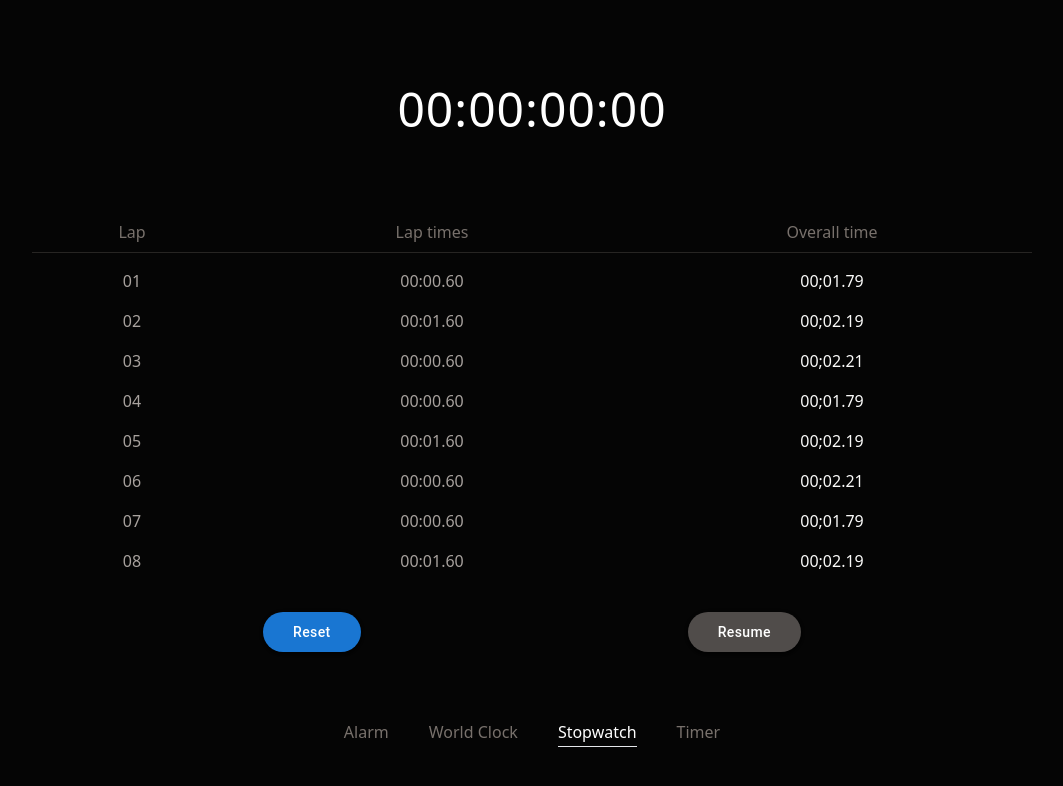
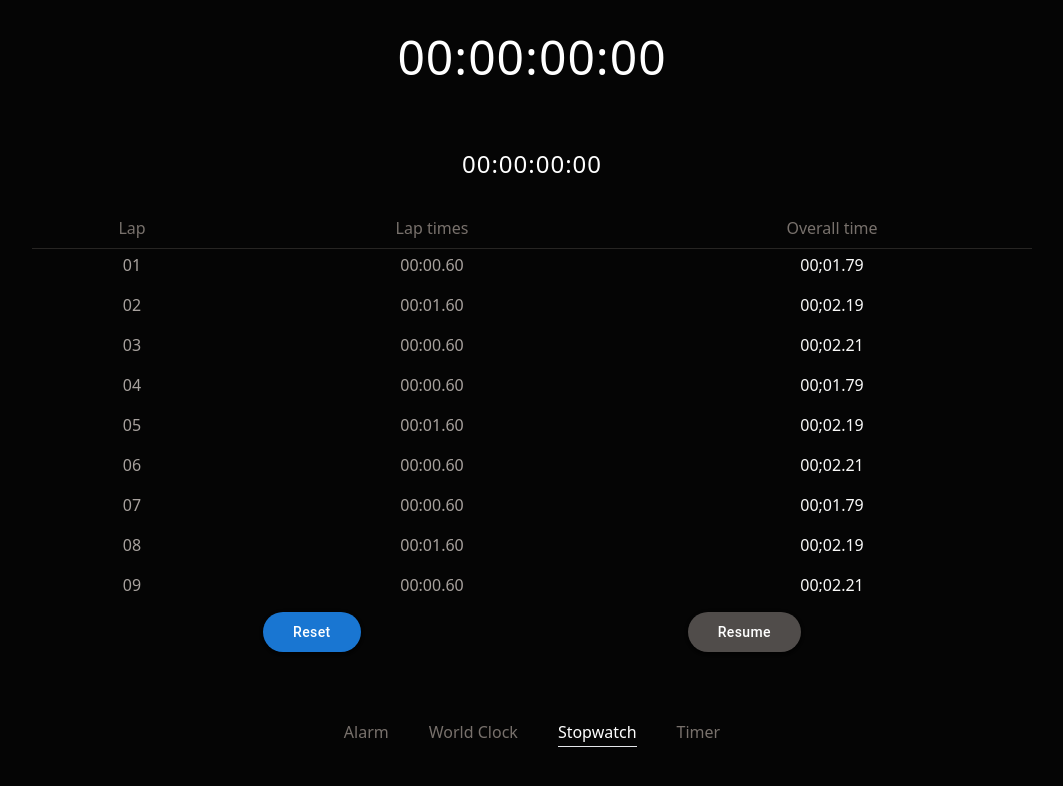
Before and after one commit to NezerAbdullayev/timer-app, a React (Vite) app: page /stopwatch in a window 1280 px wide. Shown: the top 786 px of the page, without its empty margins (108-1171 px from the left). Built offline with nearby package versions, Linux system fonts and the light colour scheme.

Commit message:
feat(context api) add StopwatchContext

```diff
--- /dev/null
+++ b/src/Hooks/useStopwatch.jsx
@@ -0,0 +1,10 @@
+import { useContext } from 'react';
+import { StopwatchContext } from '../context/StopwatchProvider';
+
+export function useStopwatch() {
+    const context = useContext(StopwatchContext);
+    if (!context) {
+        throw new Error('useStopwatch must be used within a StopwatchProvider');
+    }
+    return context;
+}
--- a/src/components/boxGroup/stopwatchGroup/StopwatchBox.jsx
+++ b/src/components/boxGroup/stopwatchGroup/StopwatchBox.jsx
@@ -3,7 +3,7 @@ import GridRow from "../../GridRow"
 
 function StopwatchBox({lap,lapTimes,overallTime}) {
     return (
-        <GridRow  className="mx-auto h-auto w-[1000px] max-w-[90%] grid-cols-[1fr_2fr__2fr] justify-items-center  text-stone-400">
+        <GridRow  className="mx-auto h-auto w-[100%] max-w-[1000px] grid-cols-[1fr_2fr__2fr] justify-items-center  text-stone-400">
             <div>{lap}</div>
             <div>{lapTimes}</div>
             <div className="text-stone-50">{overallTime}</div>
--- a/src/components/boxGroup/stopwatchGroup/StopwatchBoxGroup.jsx
+++ b/src/components/boxGroup/stopwatchGroup/StopwatchBoxGroup.jsx
@@ -5,14 +5,18 @@ import GridRow from '../../GridColoms';
 
 function StopWatchBoxGroup({ items = [] }) {
     return (
-        <GroupContainer>
+        <GridRow className=" grid-cils-[10%_90%] justify-items-center">
 
             {/* history title */}
-            <GridRow className="mx-auto h-10 w-[1000px] max-w-[90%] grid-cols-[1fr_2fr__2fr] justify-items-center border-b border-stone-500/30 pb-2 text-stone-500">
+            <GridRow className="mx-auto  w-full max-w-[1000px] h-10 grid-cols-[1fr_2fr_2fr] justify-items-center border-b border-stone-500/30 pb-2 text-stone-500 ">
+
                 <div>Lap</div>
                 <div>Lap times</div>
                 <div>Overall time</div>
             </GridRow>
+
+
+            <GroupContainer>
 
                 {items.length &&
                     items.map((item) => (
@@ -25,6 +29,8 @@ function StopWatchBoxGroup({ items = [] }) {
                         />
                     ))}
             </GroupContainer>
+
+        </GridRow>
     );
 }
 
--- a/src/components/stopwatchInput/StopwatchInput.jsx
+++ b/src/components/stopwatchInput/StopwatchInput.jsx
@@ -1,13 +1,26 @@
-function StopwatchInput({ stopWatch = '00:00:00:00' }) {
+function StopwatchInput({ value = '00:00:00:00', type }) {
+    if (type == 'lap')
+        return (
+            <input
+                type="text"
+                disabled
+                onChange={() => {
+                    return;
+                }}
+                value={value}
+                className="h-auto w-full bg-transparent m-4 text-center text-2xl tracking-[1px]"
+            />
+        );
+
     return (
         <input
             type="text"
             disabled
-            className="h-auto w-full bg-transparent p-4 text-center text-5xl tracking-[1px] "
+            className="h-auto w-full bg-transparent m-1 text-center text-5xl tracking-[1px]"
             onChange={() => {
                 return;
             }}
-            value={stopWatch}
+            value={value}
         />
     );
 }
--- /dev/null
+++ b/src/context/StopwatchProvider.jsx
@@ -0,0 +1,47 @@
+import { createContext, useReducer } from 'react';
+
+//  context
+export const StopwatchContext = createContext();
+
+// reducer initialState
+
+const initialState = {
+    time: 0,
+    isRunning: false,
+    laps: [],
+    history: [],
+};
+
+// reducer
+
+function reducer(state, action) {
+    switch (action.type) {
+        case 'START':
+            return { ...state, isRunning: true };
+        case 'STOP':
+            return { ...state, isRunning: false };
+        case 'RESET':
+            return { ...state, time: 0, laps: [], history: [...state.history, state.laps] };
+        case 'LAP':
+            return { ...state, laps: [...state.laps, state.time] };
+        case 'TICK':
+            return { ...state, time: state.time + 1 };
+        case 'CLEAR_HISTORY':
+            return { ...state, history: [] };
+        default:
+            return state;
+    }
+}
+
+function StopwatchProvider({ chideren }) {
+    const [state, dispatch] = useReducer(reducer, initialState);
+
+    const value = {
+        state,
+        dispatch,
+    };
+
+    return <StopwatchContext.Provider value={value}>{chideren}</StopwatchContext.Provider>;
+}
+
+export default StopwatchProvider;
--- a/src/pages/StopWatchPage.jsx
+++ b/src/pages/StopWatchPage.jsx
@@ -5,7 +5,7 @@ import GridColoms from '../components/GridColoms';
 // import TimerCorol from '../components/timerControl/TimerCorol';
 import StopwatchsGroup from '../components/boxGroup/stopWatchGroup/StopWatchBoxGroup';
 import StopwatchInput from '../components/stopwatchInput/StopwatchInput'
-import Row from '../components/Row';
+
 // fake data
 import { StopWatchData } from '../fakeData/fakeDate';
 
@@ -15,9 +15,10 @@ function StopwatchPage() {
         <GridColoms className="grid-rows-[30%_55%_15%]">
 
             {/*  Stopwatch */}
-            <Row className="w-full  grid place-items-center">
+            <GridColoms className="w-full  grid place-items-center">
                 <StopwatchInput />
-            </Row>
+                <StopwatchInput type="lap" />
+            </GridColoms>
 
             {/* history container */}
             <StopwatchsGroup items={StopWatchData} />
```
Also changed, not shown: 1 other file (tests, documents, lock files or other folders). Lines whose indentation alone changed are shown as unchanged.
